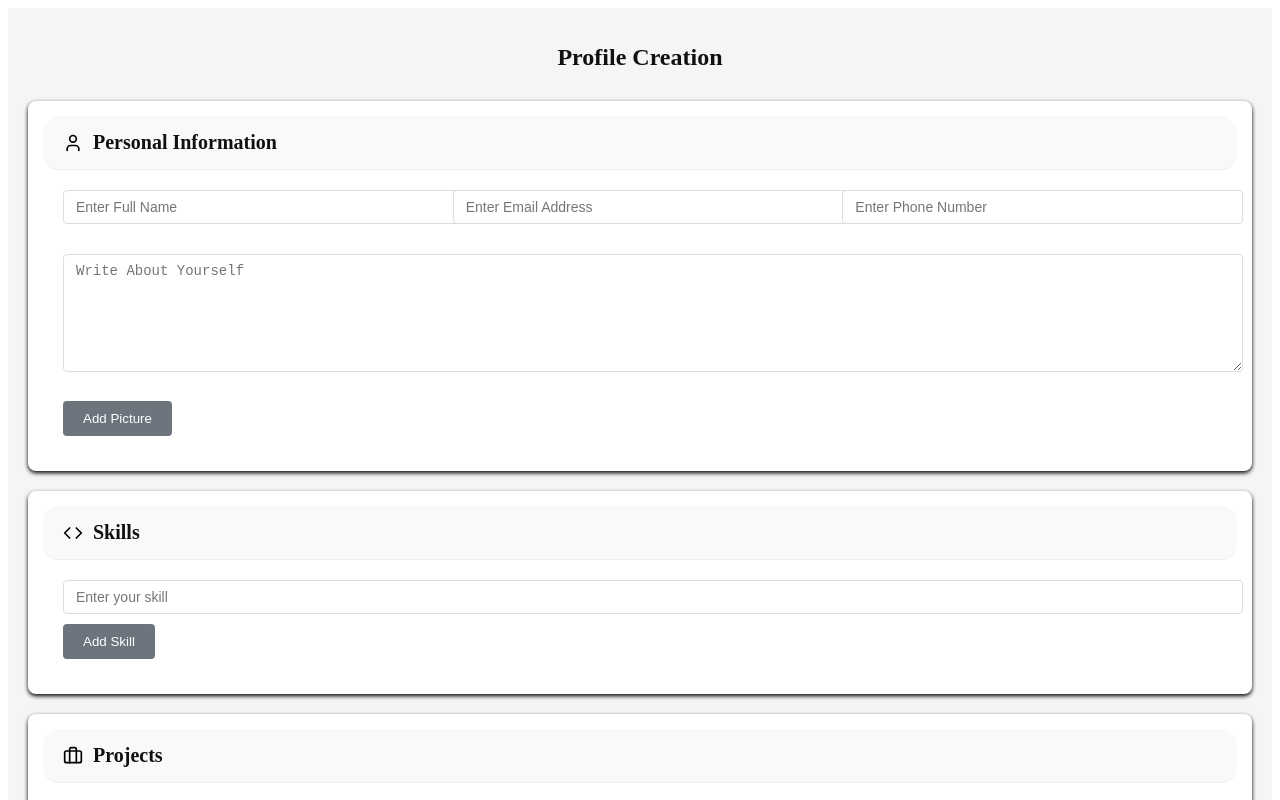
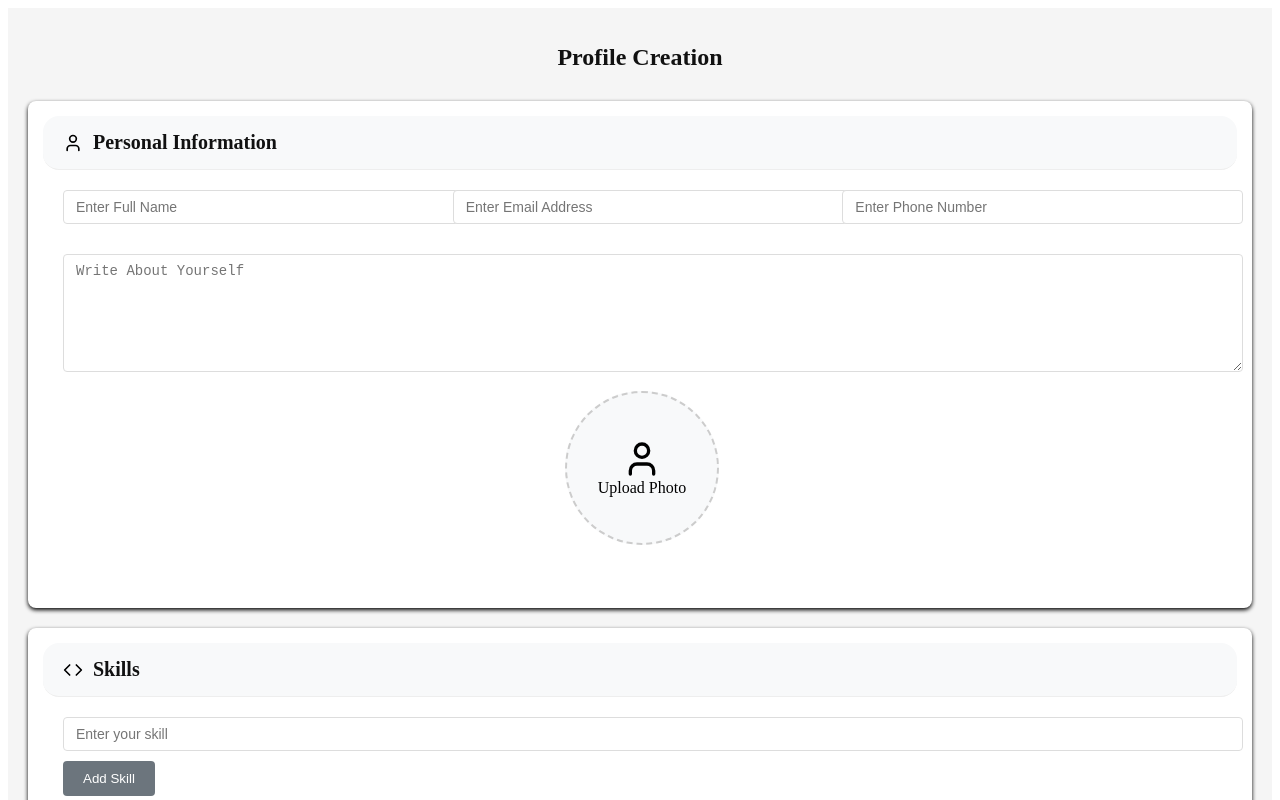
Before and after one commit to SlindoKAM/group-react, a React (Vite) app: page / in a window 1280 px wide. Shown: the top 800 px of the page. Built offline with nearby package versions, Linux system fonts and the light colour scheme.

Commit message:
Fixing the adding of the picture and removing it.

```diff
--- a/src/ProfileForm.css
+++ b/src/ProfileForm.css
@@ -76,6 +76,70 @@
   outline: none;
   border-color: #4A90E2;
   box-shadow: 0 0 0 0.125rem rgba(74, 144, 226, 0.1)
+}
+
+.profile-picture{
+  display: flex;
+  justify-content: center;
+  margin-bottom: 2rem;
+}
+
+.prof-pic-container{
+  width: 9.375rem;
+  height: 9.375rem;
+  position: relative;
+}
+
+.prof-pic-wrap{
+  width: 100%;
+  height: 100%;
+  position: relative;
+}
+
+.profile-image{
+  width: 100%;
+  height: 100%;
+  border-radius: 50%;
+  object-fit: cover;
+  border: 0.125rem solid #4A90E2;
+}
+
+.btn-remove-image{
+  position: absolute;
+  bottom: -0.625rem;
+  left: 50%;
+  transform: translateX(-50%);
+  background: #FF4444;
+  color: #FFFFFF;
+  border: none;
+  border-radius: 0.25rem;
+  padding: 0.25rem 0.5rem;
+  font-size: 0.75rem;
+  cursor: pointer;
+
+}
+
+.prof-pic-holder{
+  width: 100%;
+  height: 100%;
+  border: 0.125rem dashed #CCCCCC;
+  border-radius: 50%;
+  display: flex;
+  flex-direction: column;
+  align-items: center;
+  justify-content: center;
+  cursor: pointer;
+  transition: all 0.6s ease;
+  background: #F8F9FA;
+}
+
+.prof-pic-holder:hover{
+  border-color: #4A90E2;
+  background: #F0F4F8;
+}
+
+.prof-pic-input{
+  display: none;
 }
 
 .textarea{
--- a/src/ProfileForm.jsx
+++ b/src/ProfileForm.jsx
@@ -74,9 +74,22 @@ import { User, Upload, Mail, Phone, Book, Code, Briefcase} from 'lucide-react';
               profilePictureUrl: URL.createObjectURL(imgFile)
             }));
         }
-      }
+      };
 
-      //Function to remove the profile picture!!!!!!!!!!!!!!!!!!!!!!!!!!!!!!!!!!!!!!!!!!!!!!!!!!!!!!!!!!!!!!!!!!!!!!!!!!!!!!!!!!!!!!!!!!!!!!!!!!!!!!!!!!!!!!!!!!!!!!!!!!!!!!!!
+      //Function to remove the profile picture
+      const removePic = () =>
+      {
+        setProfile(prev => (
+          {
+            ...prev,
+            personalInfo:
+            {
+              ...prev.personalInfo,
+              profilePicture: null
+            },
+            profilePictureUrl: ''
+          }));
+      };
 
       //handling the skills being entered by the project owner
       const handleSkillChange = (index, value) =>
@@ -203,24 +216,49 @@ import { User, Upload, Mail, Phone, Book, Code, Briefcase} from 'lucide-react';
                   className='form-input textarea'
                     />
                 </div>
-                {/* Add Profile Picture Section
+                {/* Add Profile Picture Section */}
                 <div className='profile-picture'>
                   <div className='prof-pic-container'>
                     {profile.profilePictureUrl ? (
                       <div className='prof-pic-wrap'>
-
+                        <img
+                        src={profile.profilePictureUrl}
+                        alt='Profile Image'
+                        className='profile-image'
+                        />
+                        <button
+                        type='button'
+                        className='btn-remove-image'
+                        onClick={removePic}
+                        >
+                          Remove Pic
+                        </button>
+                      </div>
+                    ):(
+                      <div className='prof-pic-holder'>
+                        <User size={40} />
+                        <input
+                        type='file'
+                        accept='image/*'
+                        onChange={addPic}
+                        className='prof-pic-input'
+                        id='prof-pic-input'
+                          />
+                        <label className='add-pic-label' htmlFor='prof-pic-input'>
+                          Upload Photo
+                        </label>
                       </div>
                     )}
                   </div>
-                </div> */}
+                </div>
                 {/*Adding a picture button*/}
-                <button
+                {/* <button
                 type='button'
                 onClick={addPic}
                 className='btn btn-primary'
                 >
                   Add Picture
-                </button>
+                </button> */}
               </div>
             </div>
 
```
